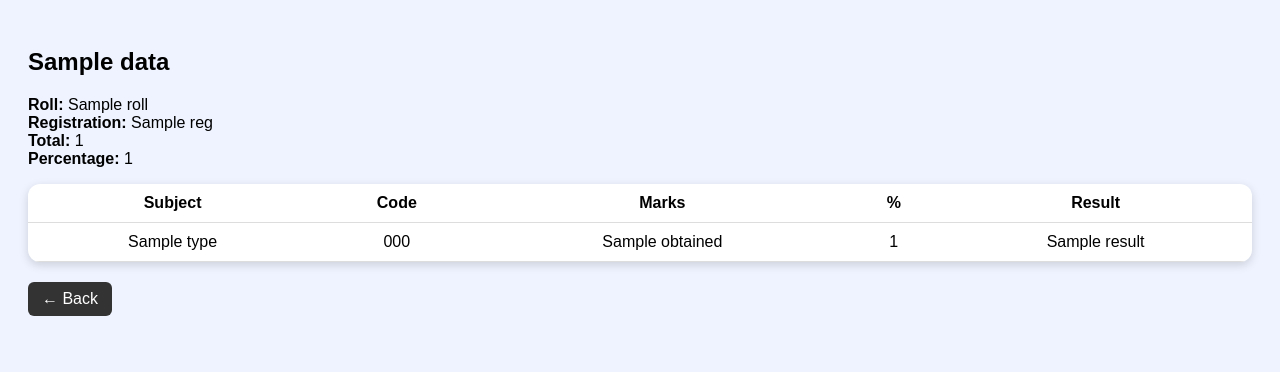
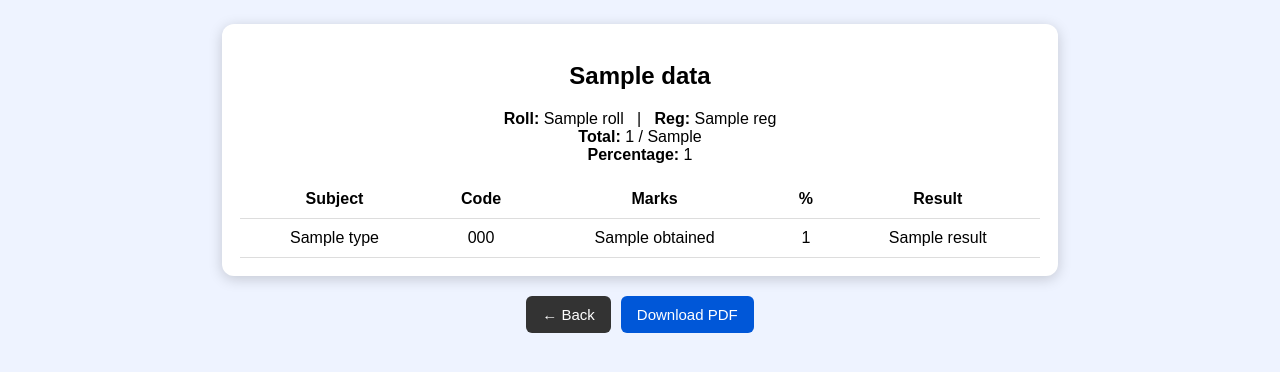
Before and after one commit to debojitsantra/result, a Flask app: template templates/detail.html in a window 1280 px wide. Shown: the top 372 px of the page. Run offline with Flask 3, Linux system fonts and the light colour scheme; the template is opened without the code that fills it: most values are stand-ins (such as "Sample title", 1, 10 or a date in 2020); some libraries are stand-ins or nearby versions.

Commit message:
pdf function

```diff
--- a/templates/detail.html
+++ b/templates/detail.html
@@ -1,22 +1,54 @@
 <!DOCTYPE html>
 <html>
+<head>
 <meta name="viewport" content="width=device-width, initial-scale=1.0">
-<head>
-<title>Details</title>
+<title>Result Details</title>
+
 <style>
-body { font-family: Poppins, sans-serif; padding: 20px; background: #eef3ff; }
-table { border-collapse: collapse; width: 100%; background: white; border-radius: 12px; overflow: hidden; box-shadow: 0 3px 10px rgba(0,0,0,0.15); }
+body { font-family: Poppins, sans-serif; padding: 16px; background: #eef3ff; }
+#result-card {
+  max-width: 800px;
+  margin: auto;
+  background: white;
+  padding: 18px;
+  border-radius: 12px;
+  box-shadow: 0 3px 14px rgba(0,0,0,0.18);
+}
+table { border-collapse: collapse; width: 100%; margin-top: 14px; }
 th, td { padding: 10px; border-bottom: 1px solid #ddd; text-align: center; }
-.back-btn { background: #333; color: white; padding: 8px 14px; border-radius: 6px; display: inline-block; text-decoration: none; margin-top: 20px; }
+.button-row { margin-top: 20px; display: flex; gap: 10px; justify-content: center; }
+.btn {
+  padding: 10px 16px;
+  border-radius: 6px;
+  cursor: pointer;
+  font-weight: 500;
+  font-size: 15px;
+  border: none;
+  text-decoration: none;
+}
+.back-btn { background:#333; color:white; }
+.pdf-btn { background:#0057d8; color:white; }
+
+/* Mobile Friendly */
+@media(max-width:600px){
+  th, td { font-size: 13px; padding: 6px; }
+  .btn { padding: 8px 12px; font-size: 14px; }
+}
 </style>
 </head>
+
 <body>
 
-<h2>{{data.name}}</h2>
-<p><b>Roll:</b> {{data.roll}}<br>
-<b>Registration:</b> {{data.reg}}<br>
-<b>Total:</b> {{data.total_marks}}<br>
-<b>Percentage:</b> {{data.percentage}}</p>
+<div id="result-card">
+
+<h2 style="text-align:center;">{{data.name}}</h2>
+
+<p style="text-align:center; margin-top:10px;">
+<b>Roll:</b> {{data.roll}} &nbsp; | &nbsp;
+<b>Reg:</b> {{data.reg}}<br>
+<b>Total:</b> {{data.total_marks}} / {{data.out_of}} <br>
+<b>Percentage:</b> {{data.percentage}}
+</p>
 
 <table>
 <tr><th>Subject</th><th>Code</th><th>Marks</th><th>%</th><th>Result</th></tr>
@@ -31,8 +63,48 @@ th, td { padding: 10px; border-bottom: 1px solid #ddd; text-align: center; }
 {% endfor %}
 </table>
 
-<a href="javascript:history.back()" class="back-btn">← Back</a>
+</div>
+
+
+<div class="button-row">
+<a href="javascript:history.back()" class="btn back-btn">← Back</a>
+<button id="pdf-btn" class="btn pdf-btn">Download PDF</button>
+</div>
+
+
+<!-- PDF Libraries -->
+<script src="https://cdnjs.cloudflare.com/ajax/libs/html2canvas/1.4.1/html2canvas.min.js"></script>
+<script src="https://cdnjs.cloudflare.com/ajax/libs/jspdf/2.5.1/jspdf.umd.min.js"></script>
+
+<script>
+window.onload = function(){
+  document.getElementById("pdf-btn").onclick = async function(){
+
+    const { jsPDF } = window.jspdf;
+
+    const card = document.getElementById("result-card");
+    const buttons = document.querySelector(".button-row");
+
+    // Hide buttons for cleaner PDF
+    buttons.style.display = "none";
+
+    await new Promise(r => requestAnimationFrame(r));
+
+    const canvas = await html2canvas(card, { scale: 3, backgroundColor: "#ffffff" });
+    const img = canvas.toDataURL("image/png");
+
+    // Show buttons again
+    buttons.style.display = "flex";
+
+    const pdf = new jsPDF("p", "mm", "a4");
+    const width = pdf.internal.pageSize.getWidth();
+    const height = (canvas.height * width) / canvas.width;
+
+    pdf.addImage(img, "PNG", 0, 0, width, height);
+    pdf.save(`Result_{{data.roll}}.pdf`);
+  };
+};
+</script>
 
 </body>
-
 </html>
```
